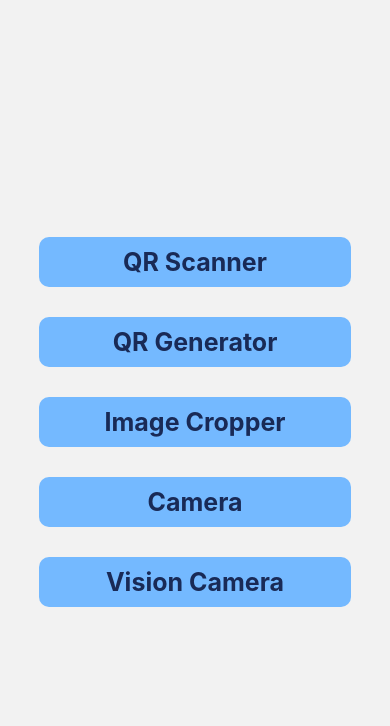
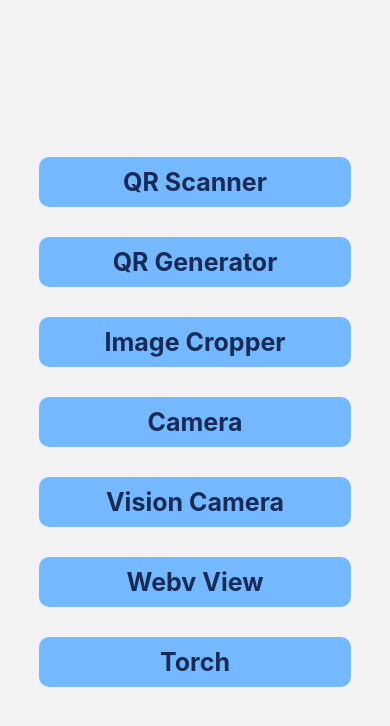
Before and after one commit to sahilMobilefirst/scanner, a React Native app: screen / in a window 390 px wide. Shown: the top 726 px of the page. Built offline with nearby package versions, Linux system fonts and the light colour scheme.

Commit message:
made WebView and Torch screens

```diff
--- a/package.json
+++ b/package.json
@@ -13,6 +13,7 @@
   "dependencies": {
     "@react-navigation/native": "^6.1.14",
     "@react-navigation/native-stack": "^6.9.22",
+    "@types/react-native-torch": "^1.1.2",
     "deprecated-react-native-prop-types": "^5.0.0",
     "install": "^0.13.0",
     "patch-package": "^8.0.0",
@@ -21,13 +22,16 @@
     "react-native-camera": "^4.2.1",
     "react-native-fs": "^2.20.0",
     "react-native-image-crop-picker": "^0.40.3",
+    "react-native-maps": "^1.11.3",
     "react-native-permissions": "^4.1.4",
     "react-native-qrcode-scanner": "^1.5.5",
     "react-native-qrcode-svg": "^6.3.0",
     "react-native-safe-area-context": "^4.9.0",
     "react-native-screens": "^3.29.0",
     "react-native-svg": "^15.1.0",
+    "react-native-torch": "^1.2.0",
     "react-native-vision-camera": "^3.9.1",
+    "react-native-webview": "^13.8.1",
     "react-vision-camera": "^1.0.1"
   },
   "devDependencies": {
--- a/src/App.tsx
+++ b/src/App.tsx
@@ -7,6 +7,9 @@ import QRGen from './screens/QR_Generator';
 import ImageCropper from './screens/ImageCropper';
 import Camera from './screens/Camera';
 import VisionCam from './screens/visionCam';
+import Webview from './screens/WebView';
+import Torch from './screens/Torch';
+import TorchScreen from './screens/Torch';
 
 
 const Stack = createNativeStackNavigator<RootStackParamList>()
@@ -18,6 +21,8 @@ export type RootStackParamList = {
   ImageCropper:undefined;
   Camera:undefined;
   VisionCam:undefined;
+  Webview:undefined;
+  Torch:undefined
 };
 
 const App = () => {
@@ -55,6 +60,17 @@ const App = () => {
         component={VisionCam}
         options={{headerShown: false}}
       />
+       <Stack.Screen
+        name="Webview"
+        component={Webview}
+        options={{headerShown: false}}
+      />
+      <Stack.Screen
+        name="Torch"
+        component={TorchScreen}
+        options={{headerShown: false}}
+      />
+
       </Stack.Navigator>
       </NavigationContainer>
      </SafeAreaView>
--- a/src/screens/DashBD/index.tsx
+++ b/src/screens/DashBD/index.tsx
@@ -1,5 +1,5 @@
 import { Pressable, StyleSheet, Text, View } from 'react-native'
-import React from 'react'
+import React, { useState } from 'react'
 import { NativeStackScreenProps } from '@react-navigation/native-stack';
 import { RootStackParamList } from '../../App';
 import { Camera } from 'react-native-vision-camera';
@@ -9,10 +9,12 @@ type DashBoardProps =NativeStackScreenProps<RootStackParamList,"DashBoard">;
 
 const DashBoard = ({navigation}:DashBoardProps) => {
 
-    const VP =async () => {
+    const VP =async (screen:string) => {
+        console.log(screen);
         const newCameraPermission = await Camera.requestCameraPermission();
         if(newCameraPermission===RESULTS.GRANTED){
-          navigation.navigate("VisionCam")
+          // @ts-ignore
+          navigation.navigate(screen)
         }else {
           console.log('Permission denied');
         }
@@ -40,9 +42,19 @@ const DashBoard = ({navigation}:DashBoardProps) => {
         <Text style={styles.btnText}>Camera</Text>
       </Pressable>
       <Pressable
-      onPress={VP}
+      onPress={()=>{VP("VisionCam")}}
       style={styles.btn}>
         <Text style={styles.btnText}>Vision Camera</Text>
+      </Pressable>
+      <Pressable
+      onPress={()=>navigation.navigate("Webview")}
+      style={styles.btn}>
+        <Text style={styles.btnText}>Webv View</Text>
+      </Pressable>
+      <Pressable
+      onPress={()=>VP("Torch")}
+      style={styles.btn}>
+        <Text style={styles.btnText}>Torch</Text>
       </Pressable>
     </View>
   )
--- a/src/screens/QR_Generator/index.tsx
+++ b/src/screens/QR_Generator/index.tsx
@@ -5,8 +5,6 @@ import { img1 } from '../../../assets/images';
 
 const QRGen = () => {
     const [data,setData] = useState("Create QR code");
-    console.log(img1);
-
   return (
     <View style={styles.container}>
       <QRCode
--- /dev/null
+++ b/src/screens/Torch/index.tsx
@@ -0,0 +1,58 @@
+import { Button, Pressable, StyleSheet, Text, View } from 'react-native';
+import React, { useState } from 'react';
+import Torch from 'react-native-torch';
+
+const TorchScreen = () => {
+  const [isTorchOn, setIsTorchOn] = useState(false);
+
+  const onPress = async () => {
+    try {
+      Torch.switchState(!isTorchOn);
+      setIsTorchOn(!isTorchOn);
+    } catch (err) {
+      console.error('Error toggling torch:', err);
+    }
+  };
+
+  return (
+    <View style={styles.container}>
+      <Text style={styles.title}>Torch App</Text>
+      <Pressable
+      onPress={onPress}
+      style={styles.torchContainer}>
+        <View style={[styles.torch, { backgroundColor: isTorchOn ? 'yellow' : 'gray' }]} />
+      </Pressable>
+    </View>
+  );
+};
+
+export default TorchScreen;
+
+const styles = StyleSheet.create({
+  container: {
+    flex: 1,
+    justifyContent: 'center',
+    alignItems: 'center',
+    backgroundColor:"#99AAAB"
+  },
+  title: {
+    fontSize: 24,
+    fontWeight: 'bold',
+    marginBottom: 20,
+    color: 'black',
+  },
+  torchContainer: {
+    width: 150,
+    height: 150,
+    borderRadius: 75,
+    backgroundColor: 'black',
+    justifyContent: 'center',
+    alignItems: 'center',
+    marginBottom: 20,
+  },
+  torch: {
+    width: 100,
+    height: 100,
+    borderRadius: 50,
+  },
+});
--- /dev/null
+++ b/src/screens/WebView/index.tsx
@@ -0,0 +1,77 @@
+import { Alert, Button, Dimensions, Pressable, StyleSheet, Text, TextInput, View } from 'react-native'
+import React, { useState } from 'react'
+import WebView from 'react-native-webview';
+
+const Webview = () => {
+    const [data,setData] = useState("https://www.google.com/")
+    const [link,setLink] = useState('')
+
+    const validateLink = async (link:string) => {
+        try {
+          const response = await fetch(link);
+
+          if (response.ok) {
+            setData(link);
+          } else {
+            Alert.alert('Invalid Link', 'The provided link is not valid.');
+          }
+        } catch (error) {
+            Alert.alert('Invalid Link', 'The provided link is not valid.');
+        }
+      };
+  return (
+    <View style={styles.container}>
+    <WebView source={{ uri: data }} style={{ flex: 0.95 }} />
+    <View style={styles.bottomCon}>
+    <TextInput
+    placeholder='Enter link here'
+    style={styles.TextInput}
+    onChangeText={(text)=>{
+        if(text.length==0){
+            setData( 'https://www.google.com/')
+        }else{
+           setLink(text)
+        }
+        }}/>
+        <Pressable
+        style={styles.btn}
+        onPress={()=>validateLink(link)}>
+            <Text style={{color:"white"}}>Enter</Text>
+        </Pressable>
+    </View>
+
+    </View>
+  )
+}
+
+export default Webview;
+
+const styles = StyleSheet.create({
+    container:{
+        flex:1,
+    },
+    TextInput:{
+        backgroundColor:"gray",
+        color:"black",
+        width:"80%",
+        height:40,
+        borderRadius:5
+    },
+    webView:{
+       backgroundColor:"gray"
+    },
+    btn:{
+        backgroundColor:"#3498DB",
+        borderRadius:5,
+        padding:8,
+        height:40,
+    },
+    bottomCon:{
+        flex:0.05,
+        flexDirection:"row",
+        alignItems:"center",
+        justifyContent:"center",
+        gap:10,
+        paddingBottom:20
+    }
+})
```
Also changed, not shown: 3 other files (tests, documents, lock files or other folders).
